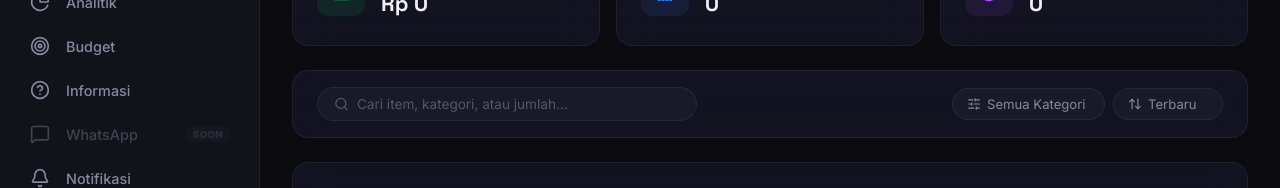
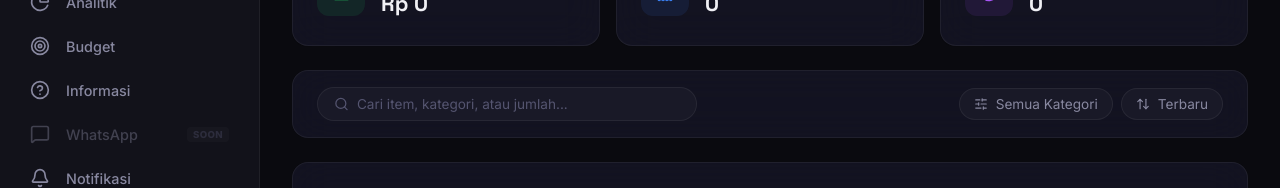
Before and after one commit to YusufxAlbana/WhatsApp-Based-Expense-Tracker, a React (Vite) app: page /transactions in a window 1280 px wide. Shown: the part 184-372 px from the top of the page. Built offline with nearby package versions, Linux system fonts and the light colour scheme; sample sign-in values are in the browser's storage.

Commit message:
feat: add Information page with feature documentation and WhatsApp command examples

```diff
--- a/src/pages/Information.jsx
+++ b/src/pages/Information.jsx
@@ -7,7 +7,26 @@ import {
 } from 'lucide-react'
 import Sidebar from '../components/Sidebar'
 import './Dashboard.css'
+import './Dashboard.css'
 import './Information.css'
+
+const ExampleChat = ({ userMsg, botMsg, desc }) => (
+  <div className="info-chat-wrapper" style={{ marginBottom: '2rem' }}>
+    <h5 style={{ marginBottom: '1rem', color: 'var(--brand-primary)', borderBottom: '1px solid var(--border-color)', paddingBottom: '0.5rem', fontSize: '1rem', display: 'flex', alignItems: 'center', gap: '8px' }}>
+      <Smartphone size={18} /> {desc}
+    </h5>
+    <div style={{ display: 'flex', flexDirection: 'column', gap: '0.75rem', background: 'var(--bg-primary)', padding: '1.5rem', borderRadius: '16px', border: '1px solid var(--border-color)', boxShadow: 'inset 0 4px 10px rgba(0,0,0,0.05)' }}>
+      {/* User Bubble */}
+      <div style={{ alignSelf: 'flex-end', background: 'var(--brand-primary)', color: '#000', fontWeight: '500', padding: '0.75rem 1rem', borderRadius: '16px 16px 2px 16px', maxWidth: '85%', fontSize: '0.95rem', whiteSpace: 'pre-wrap' }}>
+         {userMsg}
+      </div>
+      {/* Bot Bubble */}
+      <div style={{ alignSelf: 'flex-start', background: 'var(--bg-card)', color: 'var(--text-primary)', padding: '0.75rem 1rem', borderRadius: '16px 16px 16px 2px', maxWidth: '85%', fontSize: '0.95rem', border: '1px solid var(--border-color)', whiteSpace: 'pre-wrap' }}>
+         {botMsg}
+      </div>
+    </div>
+  </div>
+)
 
 export default function Information() {
   const navigate = useNavigate()
@@ -109,6 +128,48 @@ export default function Information() {
           <p>Oleh karena itu, sangat penting bagi URL Endpoint Apps Script (doGet/doPost) Anda siap menerima mode JSONP agar data tampil dengan sempurna di Dashboard dan riwayat Transaksi.</p>
         </>
       )
+    },
+    {
+      id: 'how-to',
+      title: 'Contoh Format Perintah WhatsApp (Lengkap)',
+      icon: <Smartphone size={20} />,
+      color: '#10b981',
+      badge: 'WAJIB BACA',
+      content: (
+        <>
+          <p style={{ marginBottom: '1.5rem' }}>Berikut adalah berbagai varasi cara mencatat pengeluaran Anda. Cukup ketik formatnya dan bot LedgerLink akan otomatis mengerjakannya!</p>
+
+          <ExampleChat
+             desc="1. Format Standard & Benar"
+             userMsg="Makan Nasi Padang 25000"
+             botMsg={"Berhasil dicatat! ✅\n🍔 Nasi Padang — Rp 25.000\nKategori: Makanan\n───────────────────\n💰 Sisa Saldo Anda: Rp 1.975.000"}
+          />
+
+          <ExampleChat
+             desc="2. Multi-Input (Banyak Sekaligus) - Paling Sakti!"
+             userMsg={"Beli Bensin 30000\nEs Teh 5000\nParkir 2000"}
+             botMsg={"Sip! Berhasil mencatat 3 pengeluaran sekaligus! ✅\n\n🚗 Bensin — Rp 30.000 (Kategori: Transportasi)\n🍔 Es Teh — Rp 5.000 (Kategori: Makanan)\n🏷️ Parkir — Rp 2.000 (Kategori: Transportasi)\n───────────────────\nTotal dicatat: Rp 37.000\n💰 Sisa Saldo Anda: Rp 1.938.000"}
+          />
+
+          <ExampleChat
+             desc="3. Salah Ketik / Lupa Angka (Ditolak Sistem)"
+             userMsg={"Tadi aku habis jajan cilok enak banget di depan sekolah"}
+             botMsg={"Sistem bingung! 😵‍💫\nKamu jajan cilok sih oke, tapi harganya berapa bosque?\nFormat wajib: [Nama Item] [Harga]"}
+          />
+
+          <ExampleChat
+             desc="4. Format Meme / Nyeleneh (Admin Gaul)"
+             userMsg={"Bayar Hutang Pinjol 500000 😭"}
+             botMsg={"Tercatat dengan iringan air mata... 🥲✅\n💸 Hutang Pinjol — Rp 500.000\nKategori: Tagihan\n───────────────────\n💰 Sisa Saldo Anda: Rp 1.438.000\nSemangat lunasinnya kak, jangan gali lubang tutup sumur lagi ya!"}
+          />
+
+          <ExampleChat
+             desc="5. Entri Berulang / Ganda (Bot Paham Konteks)"
+             userMsg={"Bensin lagi 20000 gara-gara muter-muter"}
+             botMsg={"Berhasil dicatat! ✅\n🚗 Bensin — Rp 20.000 (Kategori: Transportasi)\n\n💡 Info AI: Hari ini Anda sudah 2x membeli Bensin. Total pengeluaran bensin hari ini: Rp 50.000.\n───────────────────\n💰 Sisa Saldo Anda: Rp 1.418.000"}
+          />
+        </>
+      )
     }
   ]
 
--- a/src/pages/TransactionHistory.css
+++ b/src/pages/TransactionHistory.css
@@ -70,6 +70,9 @@
   margin-bottom: var(--space-lg);
   gap: var(--space-md);
   flex-wrap: wrap;
+  position: relative;
+  z-index: 100;
+  overflow: visible !important;
 }
 
 .txn-filters__search {
--- a/src/pages/TransactionHistory.jsx
+++ b/src/pages/TransactionHistory.jsx
@@ -17,6 +17,63 @@ import {
 import Sidebar from '../components/Sidebar'
 import './Dashboard.css'
 import './TransactionHistory.css'
+
+const CustomDropdownMenu = ({ value, options, onChange, icon }) => {
+  const [isOpen, setIsOpen] = useState(false);
+  const selected = options.find(o => o.value === value) || options[0];
+
+  return (
+    <div className="txn-custom-dropdown" style={{ position: 'relative', zIndex: isOpen ? 1000 : 1 }}>
+      <button
+        type="button"
+        onClick={() => setIsOpen(!isOpen)}
+        className="txn-filter-select"
+        style={{ cursor: 'pointer', background: isOpen ? 'rgba(255,255,255,0.06)' : '', width: '100%', justifyContent: 'space-between' }}
+      >
+        <div style={{ display: 'flex', alignItems: 'center', gap: '8px' }}>
+          {icon}
+          <span style={{ fontSize: '0.85rem' }}>{selected?.label}</span>
+        </div>
+      </button>
+
+      {isOpen && (
+        <>
+          <div style={{ position: 'fixed', inset: 0, zIndex: 9998 }} onClick={() => setIsOpen(false)} />
+          <ul
+            className="glass-card animate-slide-up"
+            style={{
+              position: 'absolute', top: '100%', right: 0, marginTop: '8px', zIndex: 9999,
+              minWidth: '200px', padding: '8px', display: 'flex', flexDirection: 'column',
+              gap: '4px', listStyle: 'none', background: 'var(--bg-card)',
+              border: '1px solid var(--border-color)', boxShadow: 'var(--shadow-lg)',
+              maxHeight: '300px', overflowY: 'auto'
+            }}
+          >
+            {options.map(opt => (
+              <li
+                key={opt.value}
+                onClick={() => { onChange(opt.value); setIsOpen(false); }}
+                style={{
+                  padding: '8px 12px', cursor: 'pointer', borderRadius: '8px', fontSize: '0.85rem',
+                  background: opt.value === value ? 'rgba(37, 211, 102, 0.1)' : 'transparent',
+                  color: opt.value === value ? 'var(--brand-primary)' : 'var(--text-primary)',
+                  fontWeight: opt.value === value ? '600' : '500',
+                  display: 'flex', alignItems: 'center', gap: '8px',
+                  transition: 'background 0.2s'
+                }}
+                onMouseEnter={(e) => { if(opt.value!==value) e.target.style.background = 'rgba(255,255,255,0.04)' }}
+                onMouseLeave={(e) => { if(opt.value!==value) e.target.style.background = 'transparent' }}
+              >
+                {opt.icon && <span>{opt.icon}</span>}
+                {opt.label}
+              </li>
+            ))}
+          </ul>
+        </>
+      )}
+    </div>
+  );
+};
 
 const ITEMS_PER_PAGE = 10
 
@@ -227,6 +284,18 @@ export default function TransactionHistory() {
   const totalAmount = filteredAndSorted.reduce((sum, e) => sum + Number(e.amount), 0)
   const uniqueCategories = [...new Set(expenses.map(e => e.category))]
 
+  const categoryOptions = [
+    { value: 'all', label: 'Semua Kategori', icon: <SlidersHorizontal size={14}/> },
+    ...CATEGORIES.map(cat => ({ value: cat.key, label: cat.label, icon: cat.icon }))
+  ]
+
+  const sortOptions = [
+    { value: 'date-desc', label: 'Terbaru', icon: <ArrowUpDown size={14}/> },
+    { value: 'date-asc', label: 'Terlama', icon: '' },
+    { value: 'amount-desc', label: 'Terbesar', icon: '' },
+    { value: 'amount-asc', label: 'Terkecil', icon: '' }
+  ]
+
   return (
     <div className="dashboard-layout">
       {/* Sidebar */}
@@ -304,35 +373,19 @@ export default function TransactionHistory() {
           </div>
 
           <div className="txn-filters__actions">
-            <div className="txn-filter-select">
-              <SlidersHorizontal size={14} />
-              <select
-                value={categoryFilter}
-                onChange={(e) => setCategoryFilter(e.target.value)}
-                id="txn-category-filter"
-              >
-                <option value="all">Semua Kategori</option>
-                {CATEGORIES.map(cat => (
-                  <option key={cat.key} value={cat.key}>
-                    {cat.icon} {cat.label}
-                  </option>
-                ))}
-              </select>
-            </div>
+            <CustomDropdownMenu
+              value={categoryFilter}
+              options={categoryOptions}
+              onChange={setCategoryFilter}
+              icon={<SlidersHorizontal size={14} />}
+            />
 
-            <div className="txn-filter-select">
-              <ArrowUpDown size={14} />
-              <select
-                value={sortBy}
-                onChange={(e) => setSortBy(e.target.value)}
-                id="txn-sort-select"
-              >
-                <option value="date-desc">Terbaru</option>
-                <option value="date-asc">Terlama</option>
-                <option value="amount-desc">Terbesar</option>
-                <option value="amount-asc">Terkecil</option>
-              </select>
-            </div>
+            <CustomDropdownMenu
+              value={sortBy}
+              options={sortOptions}
+              onChange={setSortBy}
+              icon={<ArrowUpDown size={14} />}
+            />
           </div>
         </div>
 
```
